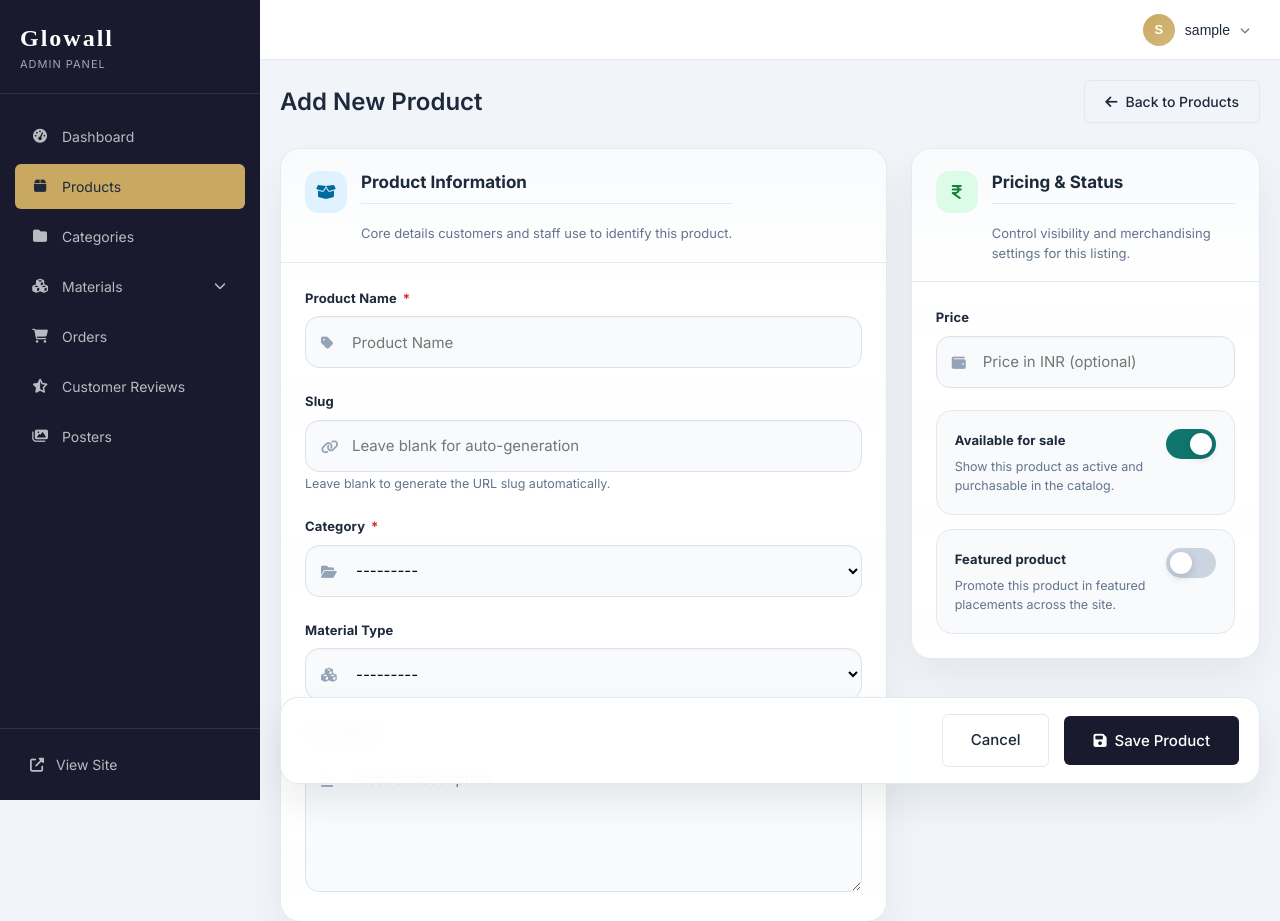
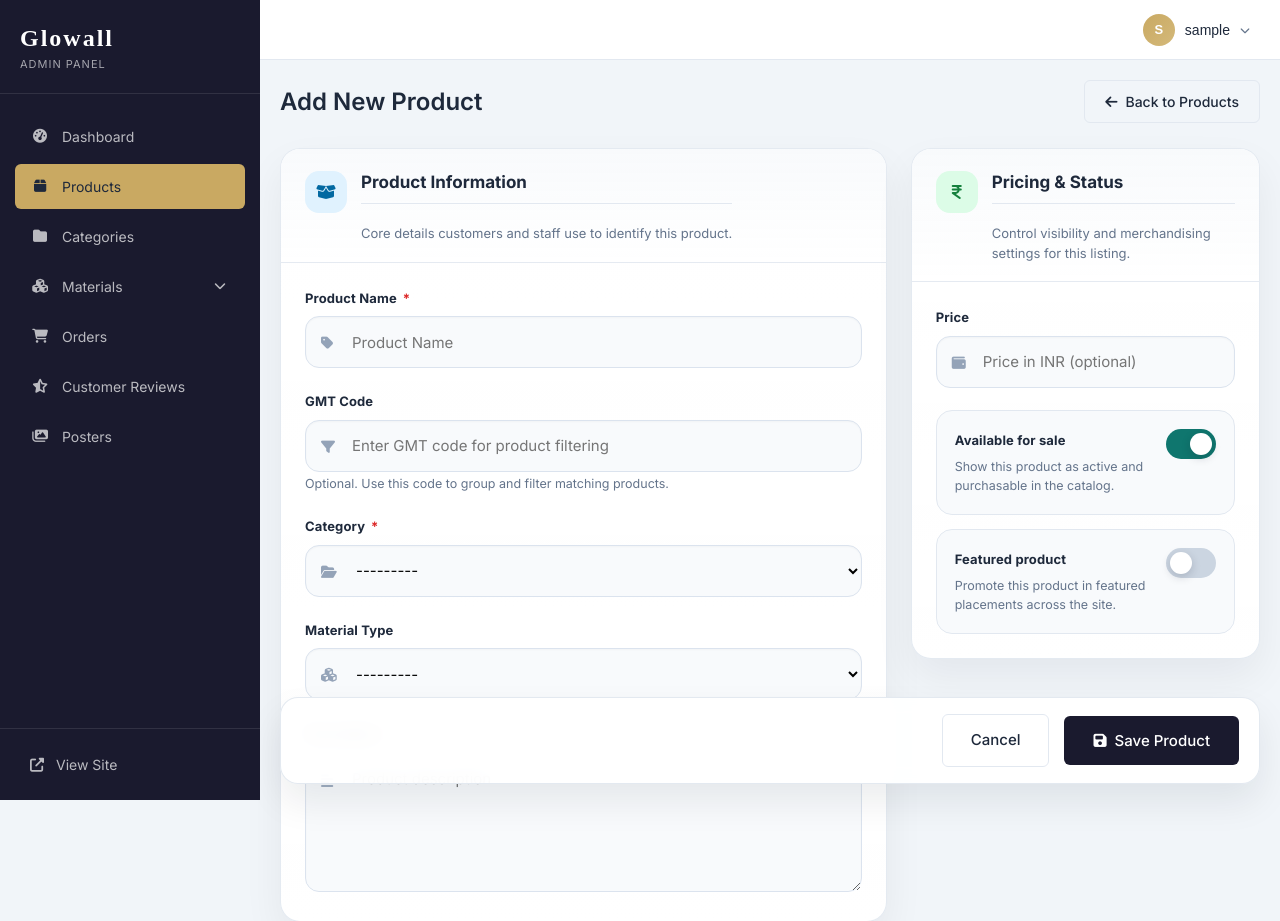
Before and after one commit to Naman7564/Glowall, a Django app: page /admin/products/add/ in a window 1280 px wide. Shown: the top 921 px of the page. Run offline with Django 5.2, Linux system fonts and the light colour scheme; the visitor is signed in with stand-in values (Sample User, id 1); data that the repository does not hold is empty.

Commit message:
add GTM codes

```diff
--- a/tiles_catalog/admin_panel/forms.py
+++ b/tiles_catalog/admin_panel/forms.py
@@ -32,7 +32,7 @@ class ProductForm(forms.ModelForm):
     class Meta:
         model = Product
         fields = [
-            'name', 'code', 'slug', 'category', 'material_type', 'weight_kg', 'color',
+            'name', 'code', 'gmt_code', 'category', 'material_type', 'weight_kg', 'color',
             'description', 'price', 'is_available', 'is_featured',
             'meta_title', 'meta_description'
         ]
@@ -46,9 +46,9 @@ class ProductForm(forms.ModelForm):
                 'placeholder': 'Auto-generated if left blank',
                 'min': '101'
             }),
-            'slug': forms.TextInput(attrs={
+            'gmt_code': forms.TextInput(attrs={
                 'class': 'form-control',
-                'placeholder': 'Leave blank for auto-generation'
+                'placeholder': 'Enter GMT code for product filtering'
             }),
             'category': forms.Select(attrs={
                 'class': 'form-control'
--- a/tiles_catalog/admin_panel/views.py
+++ b/tiles_catalog/admin_panel/views.py
@@ -1,9 +1,12 @@
+import re
+
 from django.contrib.auth.decorators import login_required, user_passes_test
 from django.shortcuts import render, redirect, get_object_or_404
 from django.contrib import messages
 from django.contrib.auth import login, logout
 from django.db import transaction
-from django.db.models import Count, Q
+from django.db.models import Count, Q, IntegerField
+from django.db.models.functions import Cast, Trim
 from django.http import JsonResponse
 from django.views.decorators.http import require_POST
 from django.utils import timezone
@@ -18,6 +21,33 @@ from .forms import (
 def is_staff(user):
     """Check if user is staff."""
     return user.is_staff
+
+
+def _parse_gmt_code_range(value):
+    """Parse a single code or a numeric range into inclusive bounds."""
+    match = re.fullmatch(r"\s*(\d+)(?:\s*[-–]\s*(\d+))?\s*", value or "")
+    if not match:
+        return None
+
+    lower_bound = int(match.group(1))
+    upper_bound = int(match.group(2) or match.group(1))
+    if lower_bound > upper_bound:
+        lower_bound, upper_bound = upper_bound, lower_bound
+    return lower_bound, upper_bound
+
+
+def _filter_products_by_gmt_range(queryset, value):
+    bounds = _parse_gmt_code_range(value)
+    if not bounds:
+        return queryset
+
+    lower_bound, upper_bound = bounds
+    queryset = queryset.filter(gmt_code__regex=r"^\s*\d+\s*$").annotate(
+        gmt_code_number=Cast(Trim("gmt_code"), IntegerField())
+    )
+    if lower_bound == upper_bound:
+        return queryset.filter(gmt_code_number=lower_bound)
+    return queryset.filter(gmt_code_number__gte=lower_bound, gmt_code_number__lte=upper_bound)
 
 
 @login_required
@@ -77,10 +107,22 @@ def product_list(request):
     elif availability == 'unavailable':
         products = products.filter(is_available=False)
 
+    # Filter by GMT code range (e.g. 111-120 or 111–120)
+    gmt_code = request.GET.get('gmt_code', '').strip()
+    if gmt_code:
+        products = _filter_products_by_gmt_range(products, gmt_code)
+
     # Search
-    search = request.GET.get('q', '')
+    search = request.GET.get('q', '').strip()
     if search:
-        products = products.filter(name__icontains=search)
+        search_filters = (
+            Q(name__icontains=search)
+            | Q(sku__icontains=search)
+            | Q(gmt_code__icontains=search)
+        )
+        if search.isdigit():
+            search_filters |= Q(code=int(search))
+        products = products.filter(search_filters)
 
     categories = Category.objects.all()
 
@@ -89,6 +131,7 @@ def product_list(request):
         'categories': categories,
         'current_category': category_id,
         'current_availability': availability,
+        'current_gmt_code': gmt_code,
         'search_query': search,
     }
     return render(request, 'admin_panel/product_list.html', context)
--- a/tiles_catalog/catalog/models.py
+++ b/tiles_catalog/catalog/models.py
@@ -75,6 +75,12 @@ class Product(models.Model):
     name = models.CharField(max_length=200)
     slug = models.SlugField(max_length=200, unique=True, blank=True)
     code = models.PositiveIntegerField(unique=True, blank=True, null=True, help_text='Product code (101-200)')
+    gmt_code = models.CharField(
+        max_length=100,
+        blank=True,
+        db_index=True,
+        help_text='GMT code used to group and filter products',
+    )
     category = models.ForeignKey(Category, on_delete=models.CASCADE, related_name='products')
     material_type = models.ForeignKey(MaterialType, on_delete=models.SET_NULL, null=True, related_name='products')
     finish = models.ForeignKey(Finish, on_delete=models.SET_NULL, null=True, blank=True, related_name='products')
--- a/tiles_catalog/templates/admin_panel/product_form.html
+++ b/tiles_catalog/templates/admin_panel/product_form.html
@@ -55,14 +55,14 @@
                         </div>
 
                         <div class="form-group">
-                            <label for="id_slug">Slug</label>
+                            <label for="id_gmt_code">GMT Code</label>
                             <div class="field-shell">
-                                <span class="field-icon"><i class="fas fa-link"></i></span>
-                                {{ form.slug }}
+                                <span class="field-icon"><i class="fas fa-filter"></i></span>
+                                {{ form.gmt_code }}
                             </div>
-                            <span class="field-hint">Leave blank to generate the URL slug automatically.</span>
-                            {% if form.slug.errors %}
-                            <span class="error">{{ form.slug.errors.0 }}</span>
+                            <span class="field-hint">Optional. Use this code to group and filter matching products.</span>
+                            {% if form.gmt_code.errors %}
+                            <span class="error">{{ form.gmt_code.errors.0 }}</span>
                             {% endif %}
                         </div>
 
--- a/tiles_catalog/templates/admin_panel/product_list.html
+++ b/tiles_catalog/templates/admin_panel/product_list.html
@@ -31,6 +31,9 @@
                 <option value="available" {% if current_availability == 'available' %}selected{% endif %}>Available</option>
                 <option value="unavailable" {% if current_availability == 'unavailable' %}selected{% endif %}>Unavailable</option>
             </select>
+        </div>
+        <div class="filter-group">
+            <input type="text" name="gmt_code" placeholder="Filter by GMT range (e.g. 111-120)" value="{{ current_gmt_code }}" class="form-control">
         </div>
         <button type="submit" class="btn btn-secondary"><i class="fas fa-filter"></i> Filter</button>
         <a href="{% url 'admin_panel:product_list' %}" class="btn btn-outline">Clear</a>
@@ -66,7 +69,7 @@
                     </td>
                     <td data-label="Product Name">
                         <strong>{{ product.name }}</strong>
-                        <br><small class="text-muted">Code: {{ product.code|default:"-" }} | SKU: {{ product.sku }}</small>
+                        <br><small class="text-muted">Code: {{ product.code|default:"-" }} | GMT: {{ product.gmt_code|default:"-" }} | SKU: {{ product.sku }}</small>
                     </td>
                     <td data-label="Category">{{ product.category.name }}</td>
                     <td data-label="Specification">{{ product.specification_display|default:'-' }}</td>
```
Also changed, not shown: tiles_catalog/catalog/admin.py (+23 -5 lines), tiles_catalog/catalog/views.py (+43 -31 lines), tiles_catalog/templates/catalog/category_detail.html (+12 -12 lines), tiles_catalog/templates/catalog/product_list.html (+12 -12 lines), tiles_catalog/catalog/migrations/0012_product_gmt_code.py (added).
